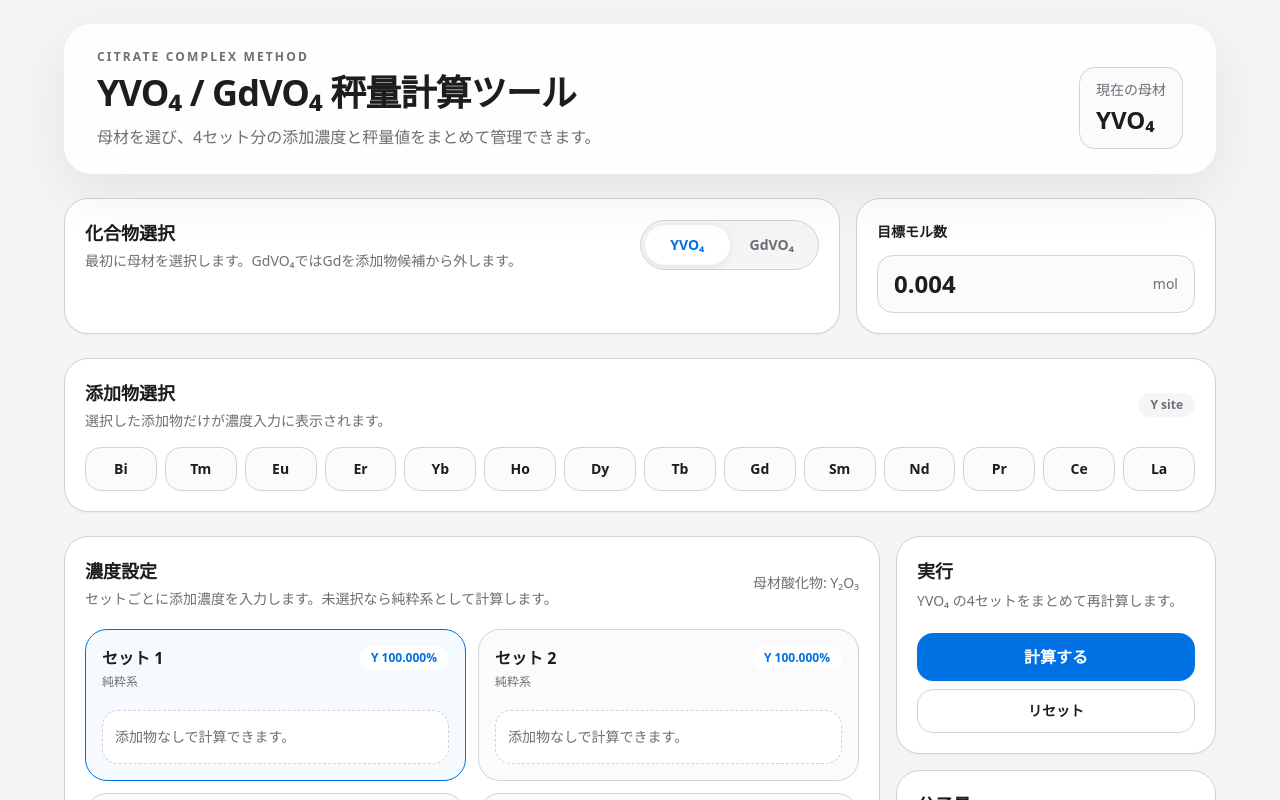
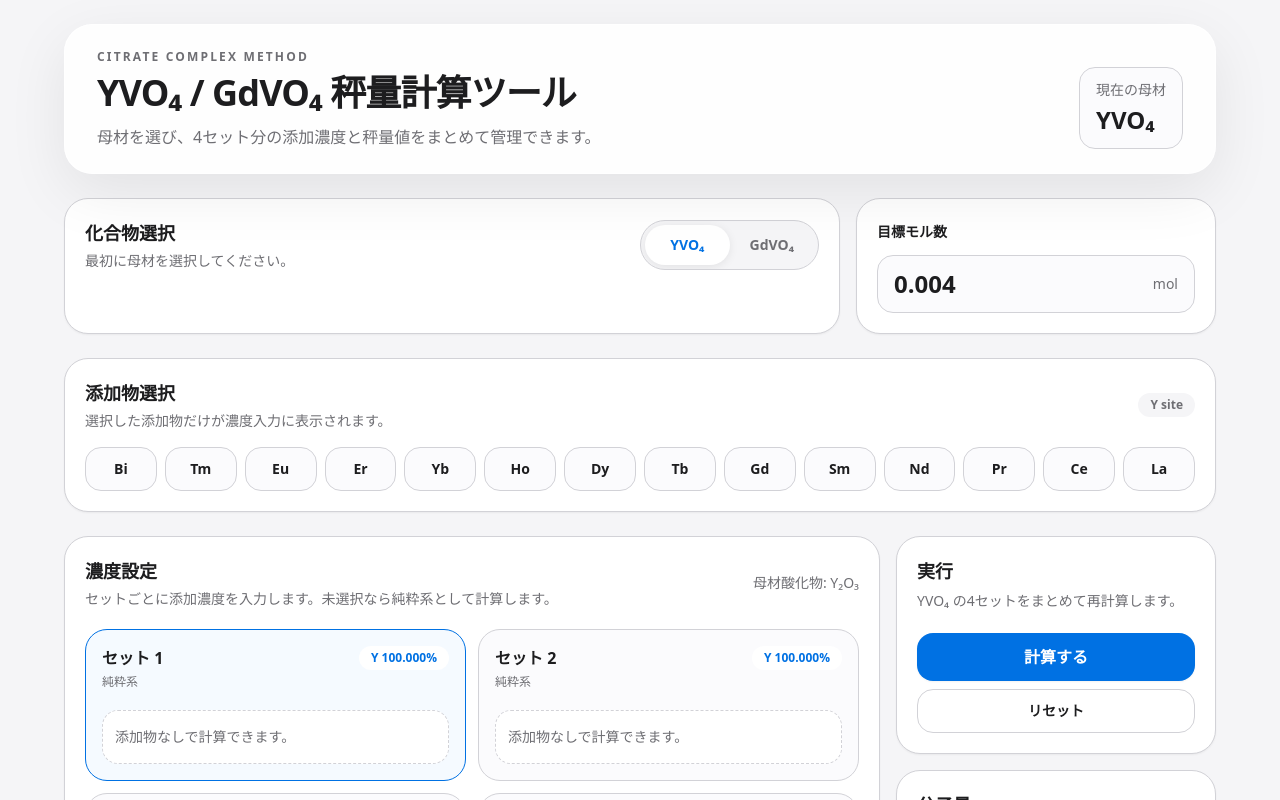
Before and after one commit to Kou-256/yvo4-weighing-calculator, a Next.js app: page /yvo4-gdvo4 in a window 1280 px wide. Shown: the top 800 px of the page. Built offline with nearby package versions, Linux system fonts and the light colour scheme.

Commit message:
Revise text for compound selection instructions
Updated instructional text for clarity.

```diff
--- a/src/app/yvo4-gdvo4/page.js
+++ b/src/app/yvo4-gdvo4/page.js
@@ -688,7 +688,7 @@ function MainComponent() {
               <div>
                 <h2 className="text-lg font-semibold">化合物選択</h2>
                 <p className="mt-1 text-sm text-[#6e6e73]">
-                  最初に母材を選択します。GdVO₄ではGdを添加物候補から外します。
+                  最初に母材を選択してください。
                 </p>
               </div>
               <div className="grid w-full max-w-full min-w-0 grid-cols-2 overflow-hidden rounded-full border border-[#d2d2d7] bg-[#f5f5f7] p-1 sm:w-auto">
```
